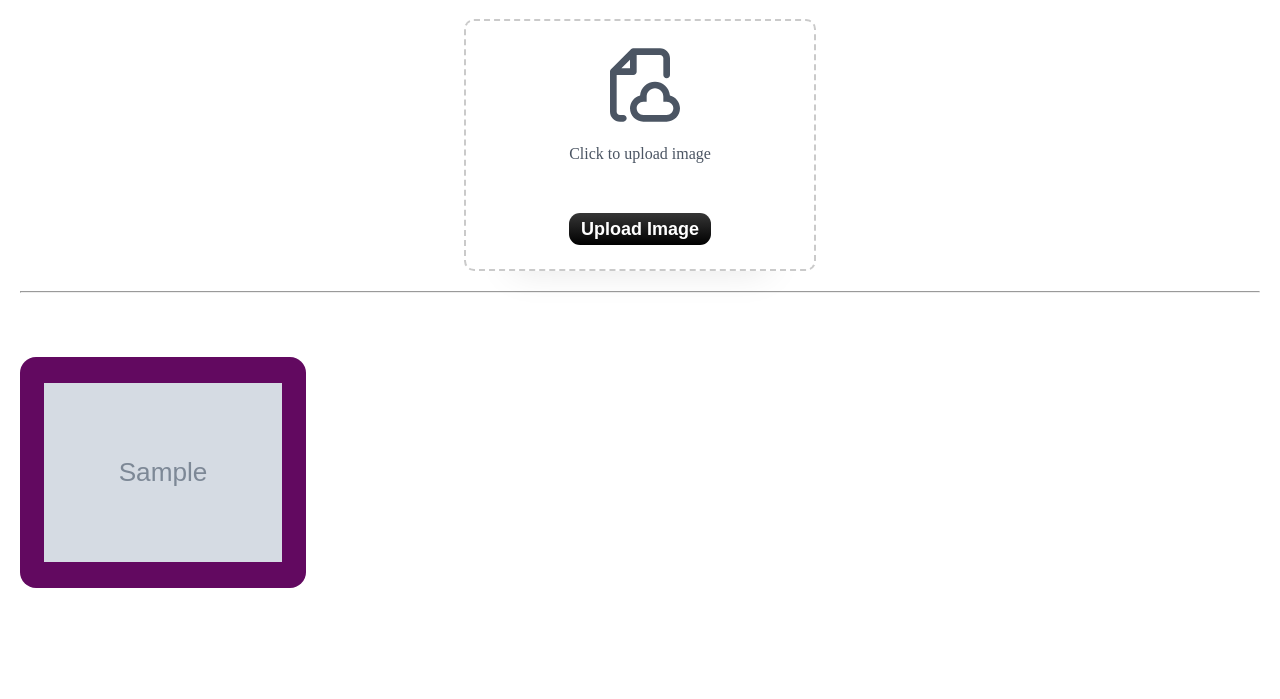
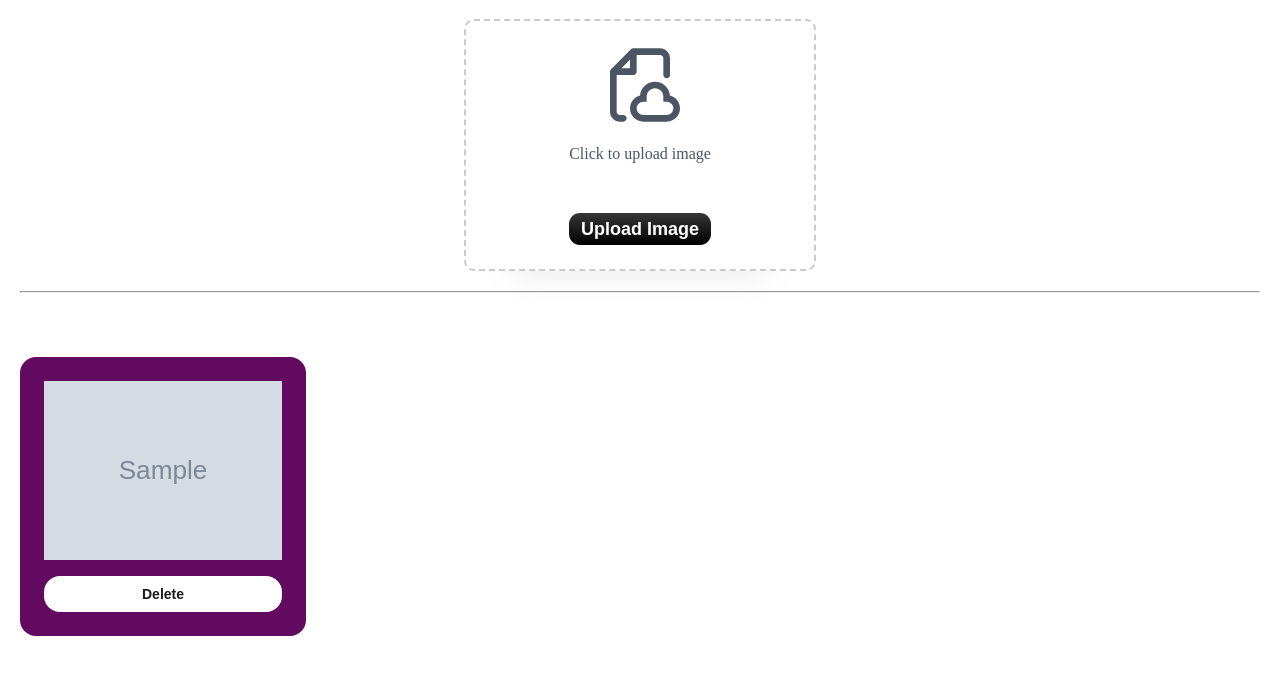
Before and after one commit to Chiragj2003/cloud_image_services-, a FastAPI app: template templates/gallery.html in a window 1280 px wide. Shown: the part 86-785 px from the top of the page. Run offline with FastAPI, Linux system fonts and the light colour scheme; the template is opened without the code that fills it: most values are stand-ins (such as "Sample title", 1, 10 or a date in 2020); grey boxes marked "Sample" are stand-in pictures.

```diff
--- a/local_constants.py
+++ b/local_constants.py
@@ -1,2 +1,2 @@
 PROJECT_NAME = ""
-PROJECT_STORAGE_BUCKET = ""
+PROJECT_STORAGE_BUCKET = " "
--- a/main.py
+++ b/main.py
@@ -210,7 +210,7 @@ async def uploadImage ( req: Request, id: str ):
         return templets.TemplateResponse('main.html', { 'request' : req, 'user_token' : None , 'user_info': None })
 
     gallery = firestore_db.collection('galleries').document(id).get()
-    if not gallery.exists and gallery.get('userId') != user_token['userId']:
+    if not gallery.exists or gallery.get('userId') != user_token['user_id']:
         return RedirectResponse("/")
 
     form = await req.form()
@@ -225,3 +225,22 @@ async def uploadImage ( req: Request, id: str ):
     })
 
     return RedirectResponse(f"/gallery/{id}", status_code=status.HTTP_302_FOUND)
+
+
+@app.get("/image/delete/{id}", response_class=RedirectResponse)
+async def deleteImage ( req: Request, id: str ):
+    id_token = req.cookies.get("token")
+    user_token = None
+    user_token = validateFirebaseToken(id_token)
+
+    if not user_token:
+        return templets.TemplateResponse('main.html', { 'request' : req, 'user_token' : None , 'user_info': None })
+
+    image = firestore_db.collection('images').document(id)
+    if not image.get().exists or image.get().get('userId') != user_token['user_id']:
+        return RedirectResponse("/")
+
+    galleryId = image.get().get('galleryId')
+    image.delete()
+
+    return RedirectResponse(f"/gallery/{galleryId}", status_code=status.HTTP_302_FOUND)
--- a/static/firebase-login.js
+++ b/static/firebase-login.js
@@ -11,6 +11,7 @@ const firebaseConfig = {
     messagingSenderId: "",
     appId: ""
 };
+
 
 
 window.addEventListener("load", function(){
--- a/static/style.css
+++ b/static/style.css
@@ -229,6 +229,9 @@
   border-radius: 16px;
   overflow: hidden;
   color: #ecedec;
+  display: flex;
+  flex-direction: column;
+  gap: 1rem;
 }
 
 .image-card img {
@@ -238,3 +241,25 @@
   object-fit: contain;
   object-position: center;
 }
+
+.image-card button {
+  padding-top: 10px;
+  padding-bottom: 10px;
+  display: flex;
+  align-items: center;
+  justify-content: center;
+  background: #ffffff;
+  color: #1b1b1b;
+  font-size: 14px;
+  border-radius: 16px;
+  width: 100%;
+  border: none;
+  cursor: pointer;
+  font-weight: 600;
+  transition: all 0.3s cubic-bezier(0.15, 0.83, 0.66, 1);
+}
+
+.image-card button:hover {
+  background: #ededed;
+  scale: 105%;
+}
--- a/templates/gallery.html
+++ b/templates/gallery.html
@@ -26,13 +26,18 @@
             </label>
         </form>
         <hr/>
-        <div class="grid-structure" >
+        <section class="grid-structure" >
             {% for image in images %}
                 <div class="image-card">
                     <img src="{{ image.get('url') }}" alt="">
+                    <form action="/image/delete/{{ image.id }}" method="get" >
+                        <button type="submit" >
+                            Delete
+                        </button>
+                    </form>
                 </div>
             {% endfor %}
-        </div>
+        </section>
     </main>
 </body>
 </html>
```
